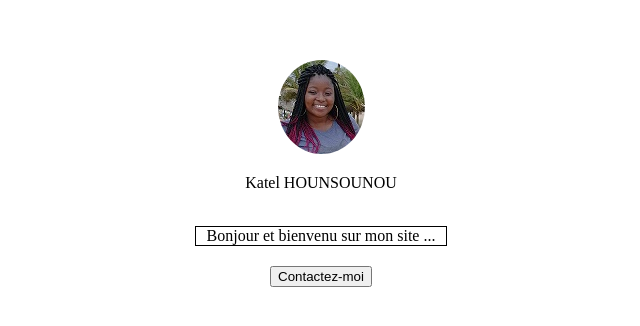
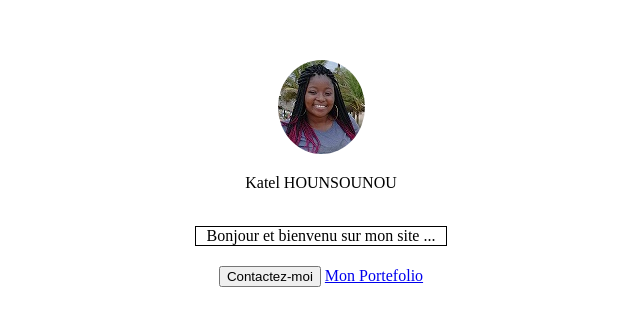
Before and after one commit to katel-hounsounou/website, a plain HTML site: page index.html in a window 1280 px wide. Shown: the part 114-440 px from the top of the page, without its empty margins (319-959 px from the left). Drawn offline with Linux system fonts and the light colour scheme.

Commit message:
Update index.html

```diff
--- a/index.html
+++ b/index.html
@@ -21,6 +21,7 @@
         <p class="describ">Bonjour et bienvenu sur mon site ...</p>
         <div class="space">
         <button class="btn btn-primary" type="submit">Contactez-moi</button>
+        <a href="#"> Mon Portefolio </a>
         </div>
     </div>
 
```
